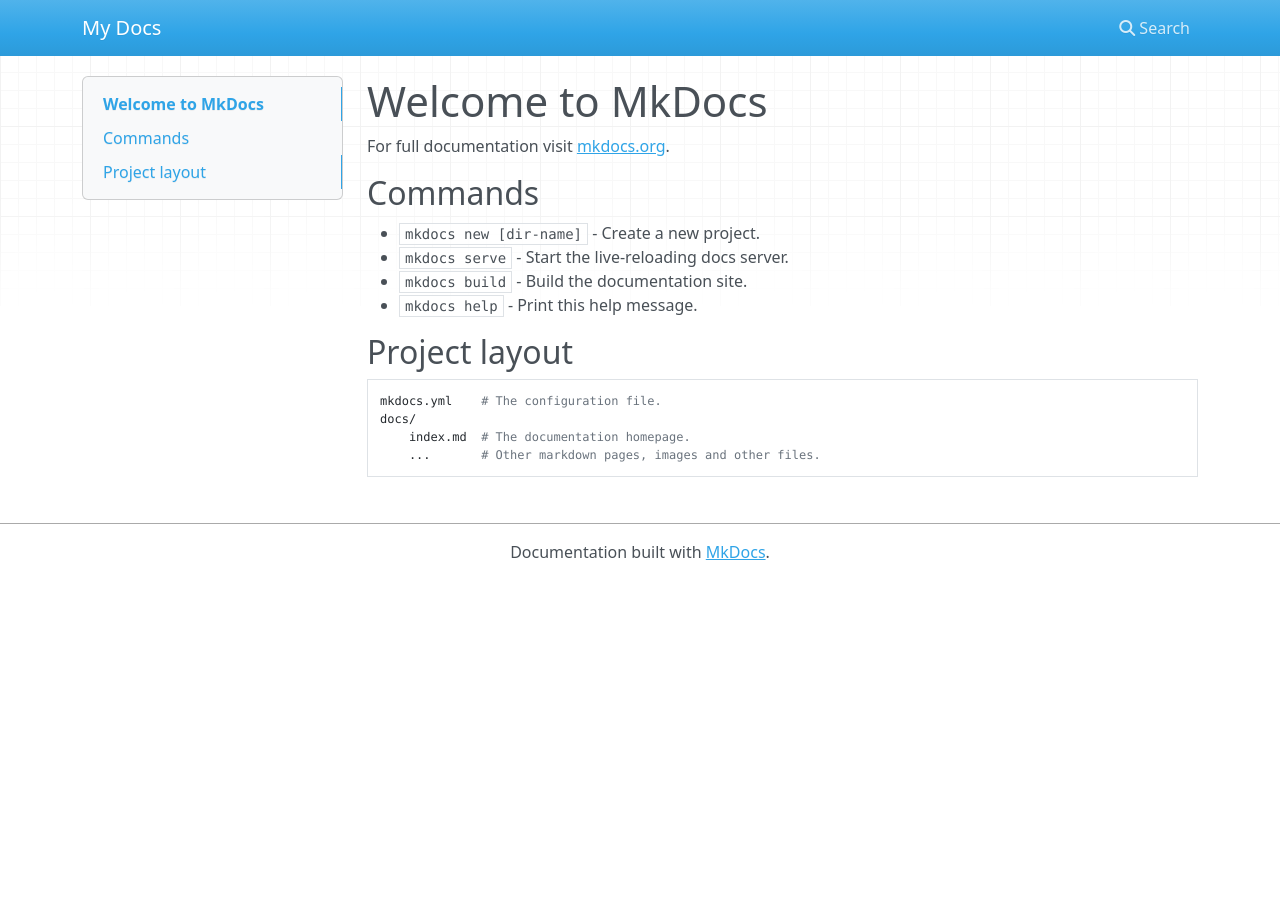
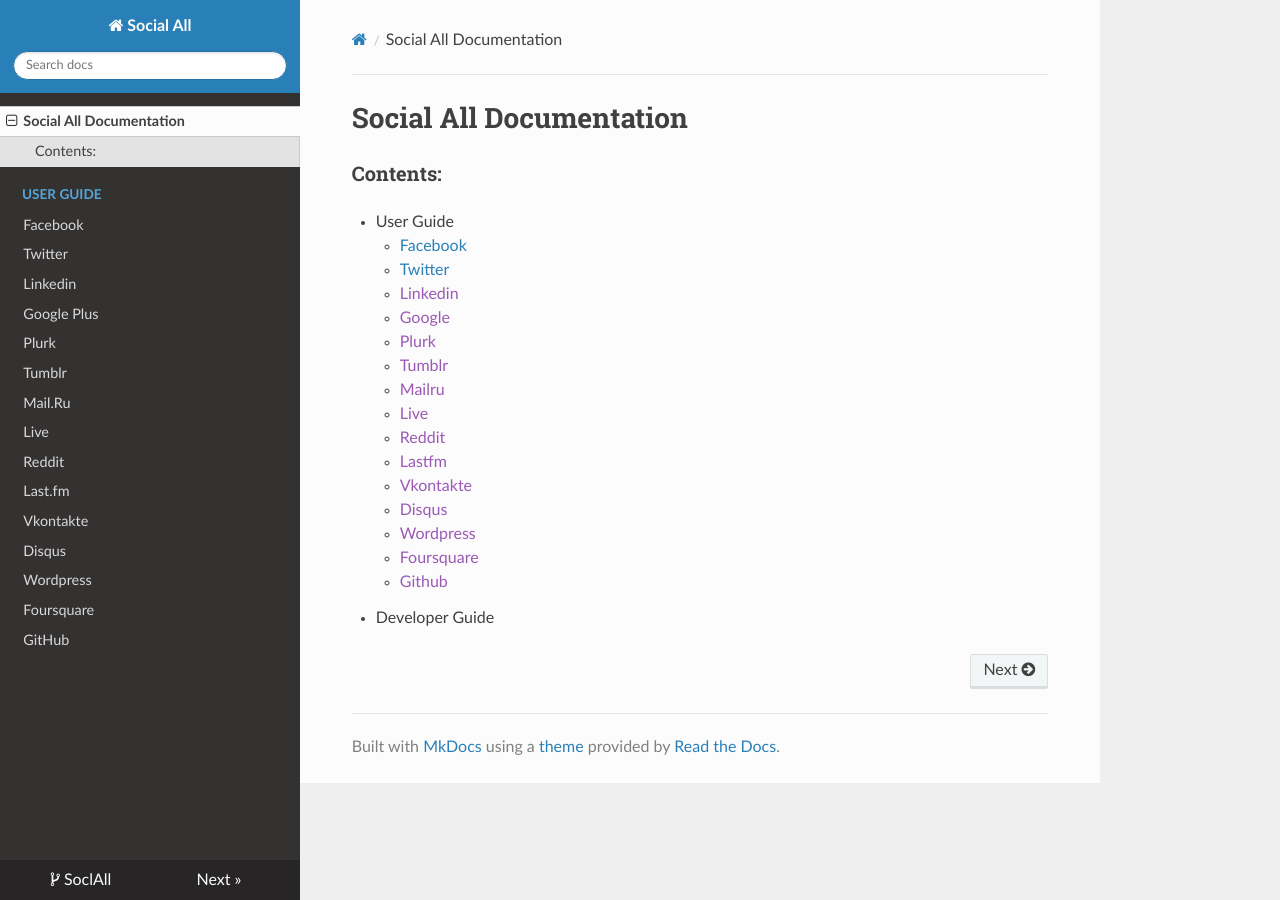
Before and after one commit to nhvu1988/socialall-docs, an MkDocs documentation site: the page built from docs/index.md, in a window 1280 px wide. Built offline with MkDocs 1.6.1, drawn with Linux system fonts in a browser that asks for light colours; nearby versions of some CDN libraries; old or Windows-style settings are respelled for this version of MkDocs.

Commit message:
Create User Guide + 15 Networks

```diff
--- a/docs/index.md
+++ b/docs/index.md
@@ -1,17 +1,21 @@
-# Welcome to MkDocs
+#Social All Documentation
 
-For full documentation visit [mkdocs.org](http://mkdocs.org).
+###Contents:
 
-## Commands
-
-* `mkdocs new [dir-name]` - Create a new project.
-* `mkdocs serve` - Start the live-reloading docs server.
-* `mkdocs build` - Build the documentation site.
-* `mkdocs help` - Print this help message.
-
-## Project layout
-
-    mkdocs.yml    # The configuration file.
-    docs/
-        index.md  # The documentation homepage.
-        ...       # Other markdown pages, images and other files.
+* User Guide
+    * [Facebook](user-guide.md#facebook)
+    * [Twitter](user-guide.md#twitter)
+    * [Linkedin]()
+    * [Google]()
+    * [Plurk]()
+    * [Tumblr]()
+    * [Mailru]()
+    * [Live]()
+    * [Reddit]()
+    * [Lastfm]()
+    * [Vkontakte]()
+    * [Disqus]()
+    * [Wordpress]()
+    * [Foursquare]()
+    * [Github]()
+* Developer Guide
--- a/mkdocs.yml
+++ b/mkdocs.yml
@@ -1 +1,23 @@
-site_name: My Docs
+site_name: Social All
+repo_url: http://www.soclall.com/
+repo_name: SoclAll
+site_author: Sandklock
+site_favicon: favicon.ico
+pages:
+- ['index.md', 'Social All Documentation']
+- ['user-guide/facebook.md', 'User Guide', 'Facebook']
+- ['user-guide/twitter.md', 'User Guide', 'Twitter']
+- ['user-guide/linkedin.md', 'User Guide', 'Linkedin']
+- ['user-guide/google.md', 'User Guide', 'Google Plus']
+- ['user-guide/plurk.md', 'User Guide', 'Plurk']
+- ['user-guide/tumblr.md', 'User Guide', 'Tumblr']
+- ['user-guide/mailru.md', 'User Guide', 'Mail.Ru']
+- ['user-guide/live.md', 'User Guide', 'Live']
+- ['user-guide/reddit.md', 'User Guide', 'Reddit']
+- ['user-guide/lastfm.md', 'User Guide', 'Last.fm']
+- ['user-guide/vk.md', 'User Guide', 'Vkontakte']
+- ['user-guide/disqus.md', 'User Guide', 'Disqus']
+- ['user-guide/wordpress.md', 'User Guide', 'Wordpress']
+- ['user-guide/foursquare.md', 'User Guide', 'Foursquare']
+- ['user-guide/github.md', 'User Guide', 'GitHub']
+theme: readthedocs
```
Also changed, not shown: docs/developer-guide/index.md (added, +277 -0 lines), docs/user-guide/disqus.md (added, +19 -0 lines), docs/user-guide/facebook.md (added, +21 -0 lines), docs/user-guide/foursquare.md (added, +15 -0 lines), docs/user-guide/github.md (added, +15 -0 lines), docs/user-guide/google.md (added, +25 -0 lines), docs/user-guide/lastfm.md (added, +18 -0 lines), docs/user-guide/linkedin.md (added, +24 -0 lines), docs/user-guide/live.md (added, +16 -0 lines), docs/user-guide/mailru.md (added, +16 -0 lines), docs/user-guide/plurk.md (added, +16 -0 lines), docs/user-guide/reddit.md (added, +17 -0 lines), docs/user-guide/tumblr.md (added, +15 -0 lines), docs/user-guide/twitter.md (added, +24 -0 lines), 3 more files.
